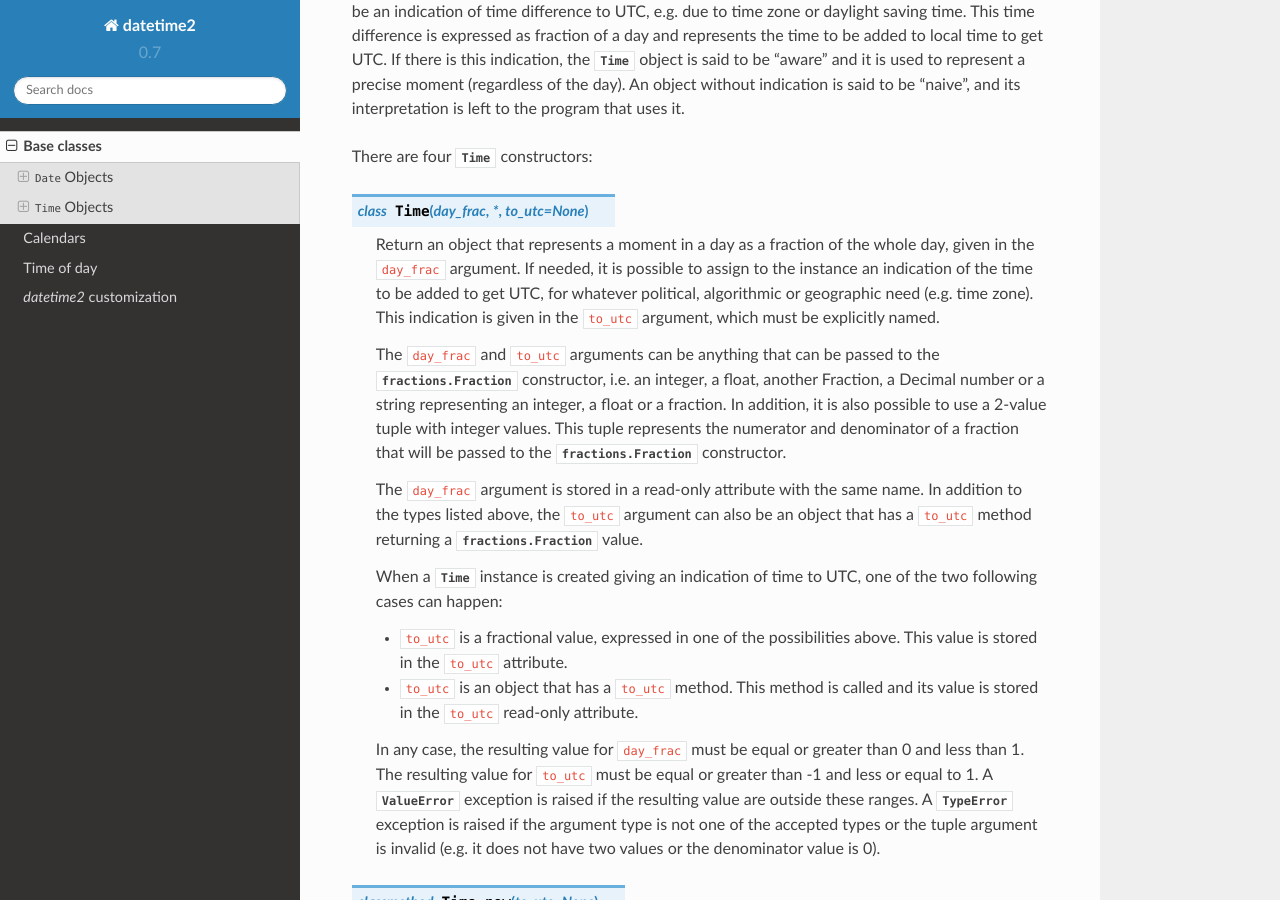
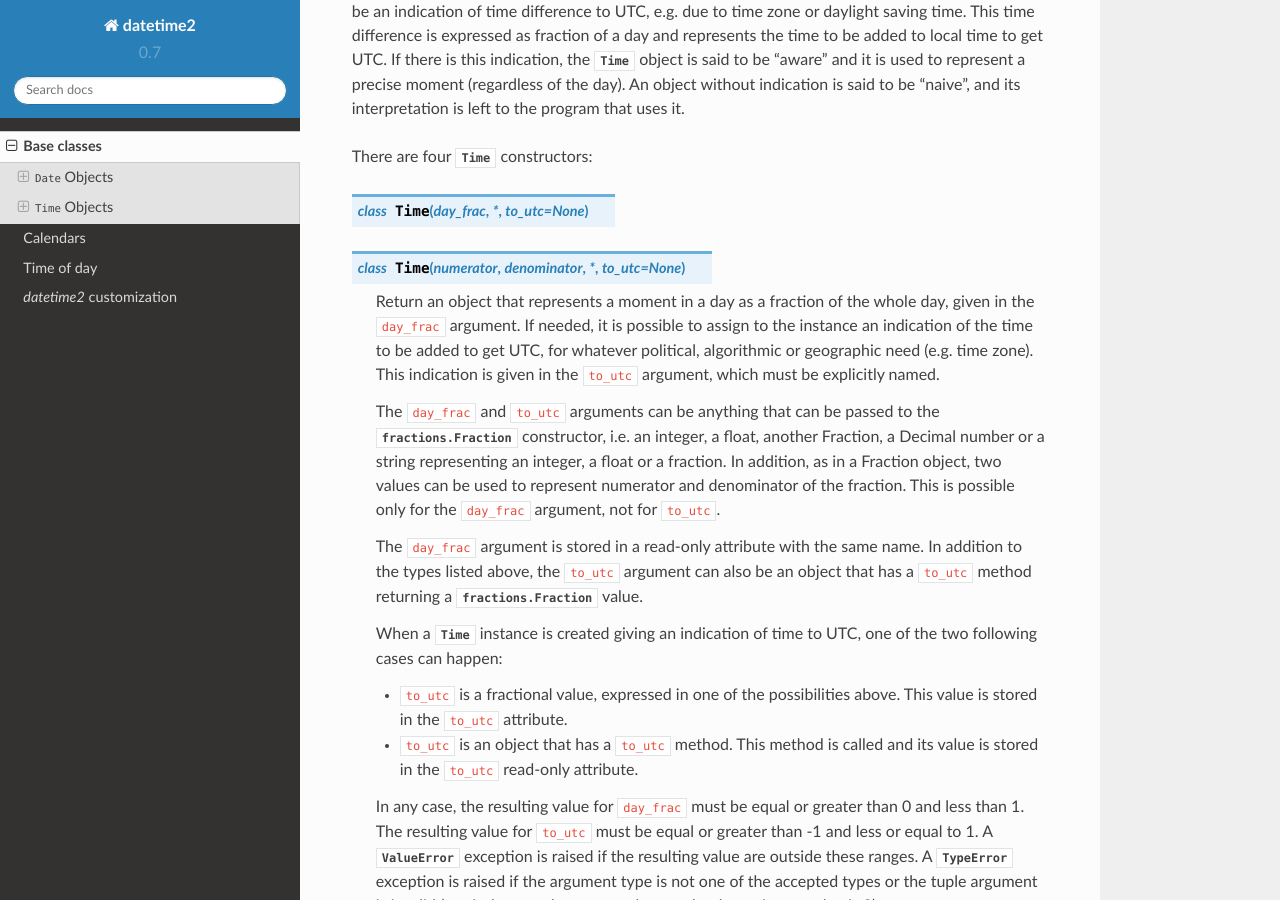
Before and after one commit to fricciardi/datetime2, a Sphinx documentation site: the page built from docs/base_classes.rst, in a window 1280 px wide and 900 px high, scrolled down 2250 px. Built offline with Sphinx 7.4.7 and the Read the Docs theme 2.0.0, drawn with Linux system fonts in a browser that asks for light colours.

Commit message:
Simplifying definition of input arguments to Time

```diff
--- a/docs/base_classes.rst
+++ b/docs/base_classes.rst
@@ -151,6 +151,7 @@ program that uses it.
 There are four :class:`Time` constructors:
 
 .. class:: Time(day_frac, *, to_utc=None)
+.. class:: Time(numerator, denominator, *, to_utc=None)
 
    Return an object that represents a moment in a day as a fraction of the
    whole day, given in the ``day_frac`` argument. If needed, it is possible
@@ -162,10 +163,9 @@ There are four :class:`Time` constructors:
    The ``day_frac`` and ``to_utc`` arguments can be anything that can
    be passed to the :class:`fractions.Fraction` constructor, i.e. an integer, a
    float, another Fraction, a Decimal number or a string representing an
-   integer, a float or a fraction. In addition, it is also possible to use a
-   2-value tuple with integer values. This tuple represents the numerator and
-   denominator of a fraction that will be passed to the
-   :class:`fractions.Fraction` constructor.
+   integer, a float or a fraction. In addition, as in a Fraction object, two
+   values can be used to represent numerator and denominator of the fraction.
+   This is possible only for the ``day_frac`` argument, not for ``to_utc``.
 
    The ``day_frac`` argument is stored in a read-only attribute with the same
    name. In addition to the types listed above, the ``to_utc`` argument
```
Also changed, not shown: 1 other file.
